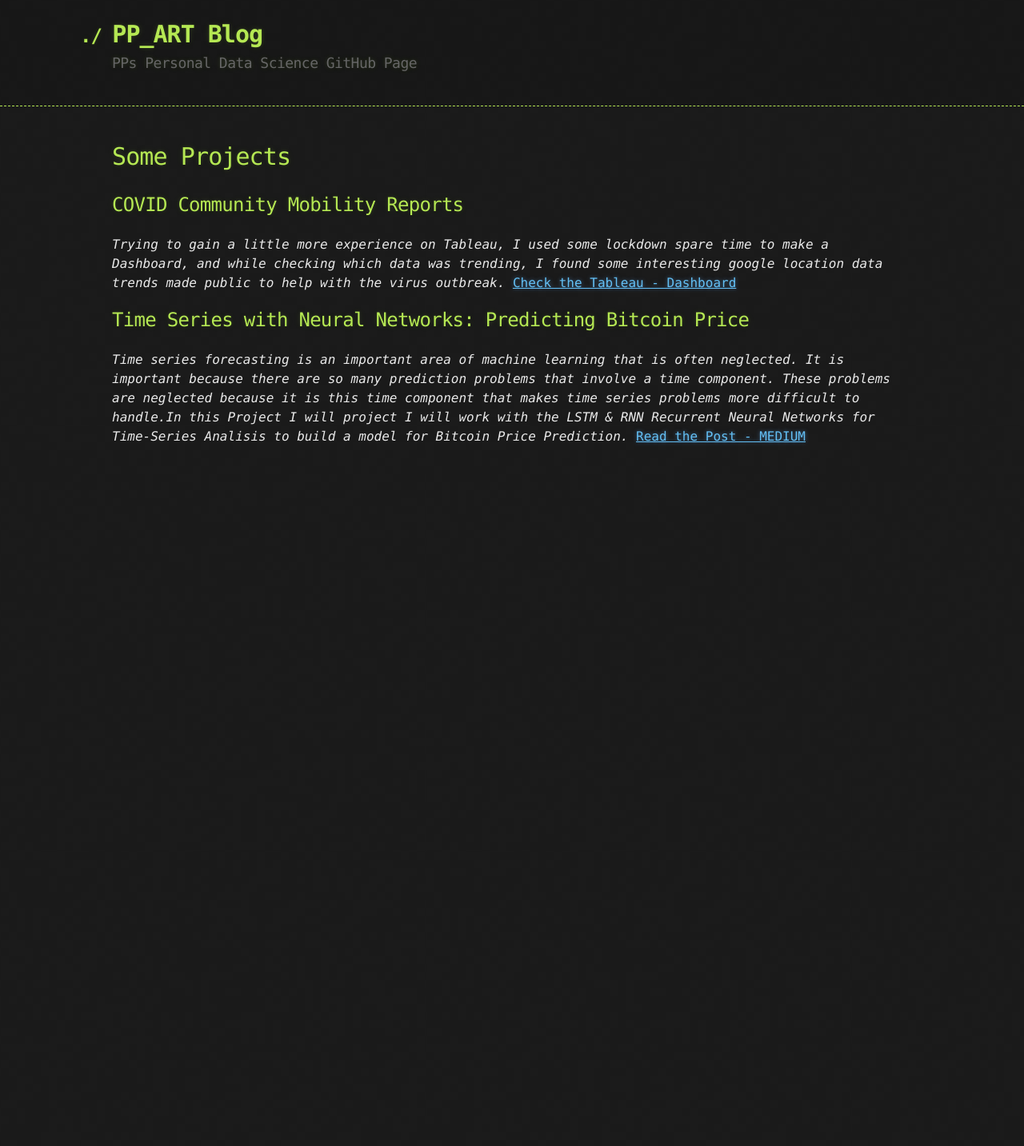
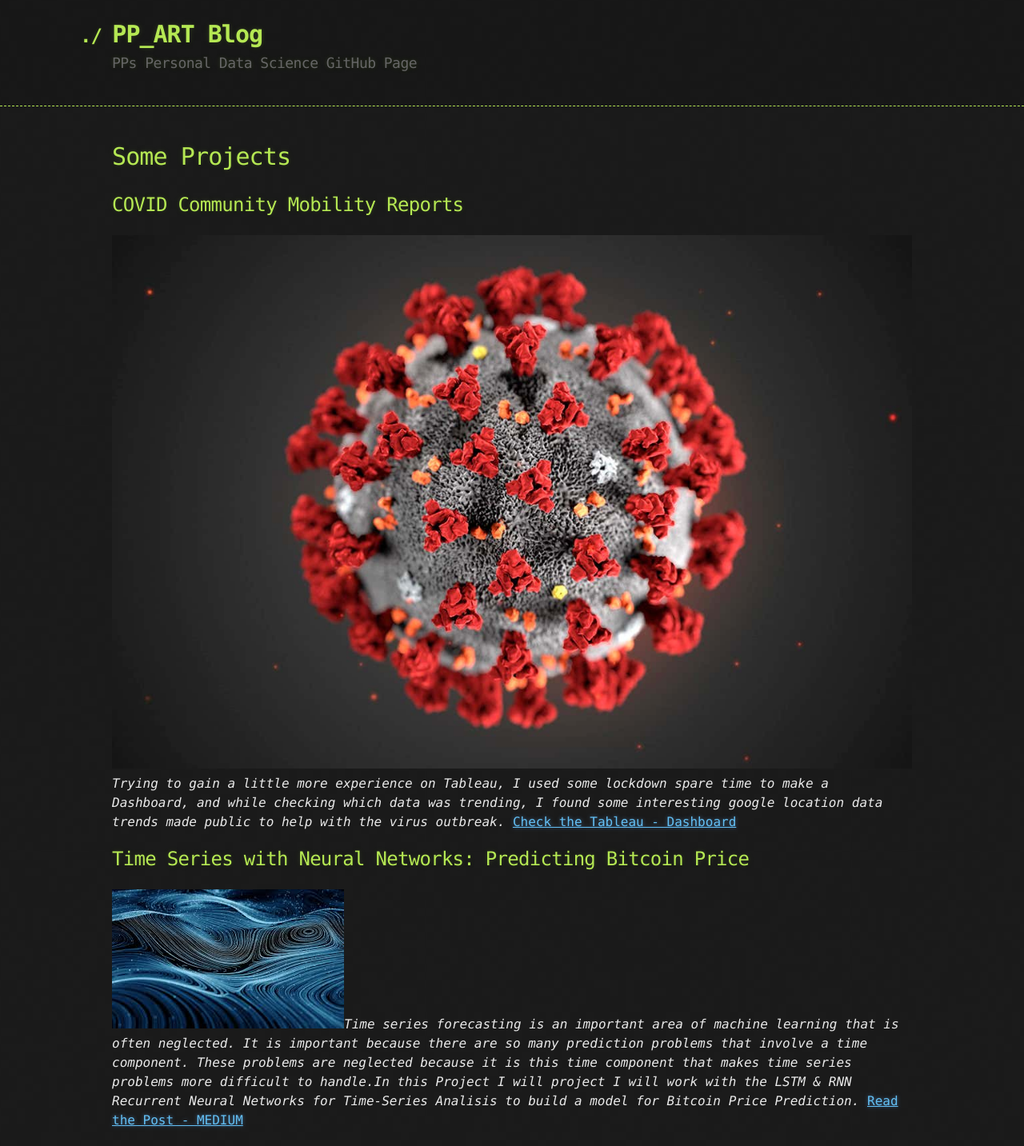
Before and after one commit to PaulB86UK/PP_ART, a Jekyll site: the page built from docs/index.md, in a window 1280 px wide. Shown: the whole page at 80% size. Built offline with Jekyll 4.4.1, drawn with Linux system fonts in a browser that asks for light colours; our own code applies the rules of GitHub Pages for plain Markdown files; before the commit the page ends 900 px from its top, so only the background shows below that.

Commit message:
Update index.md

```diff
--- a/docs/index.md
+++ b/docs/index.md
@@ -1,9 +1,9 @@
 # Some Projects
 
 ## COVID Community Mobility Reports
-*Trying to gain a little more experience on Tableau, I used some lockdown spare time to make a Dashboard, and while checking which data was trending, I found some interesting google location data trends made public to help with the virus outbreak.*
+![Covid](./web-dist/images/corona.jpg)*Trying to gain a little more experience on Tableau, I used some lockdown spare time to make a Dashboard, and while checking which data was trending, I found some interesting google location data trends made public to help with the virus outbreak.*
 [Check the Tableau - Dashboard](https://public.tableau.com/profile/pablo4091#!/vizhome/COVID19Insightsv2/Dashboard1)
 
 ## Time Series with Neural Networks: Predicting Bitcoin Price
-*Time series forecasting is an important area of machine learning that is often neglected. It is important because there are so many prediction problems that involve a time component. These problems are neglected because it is this time component that makes time series problems more difficult to handle.In this Project I will project I will work with the LSTM & RNN Recurrent Neural Networks for Time-Series Analisis to build a model for Bitcoin Price Prediction.*
+![TS](/web-dist/images/Time-Series.jpeg)*Time series forecasting is an important area of machine learning that is often neglected. It is important because there are so many prediction problems that involve a time component. These problems are neglected because it is this time component that makes time series problems more difficult to handle.In this Project I will project I will work with the LSTM & RNN Recurrent Neural Networks for Time-Series Analisis to build a model for Bitcoin Price Prediction.*
 [Read the Post - MEDIUM](https://medium.com/@PP_ART/time-series-forecasting-neural-networks-2ecd302a3e02)
```
